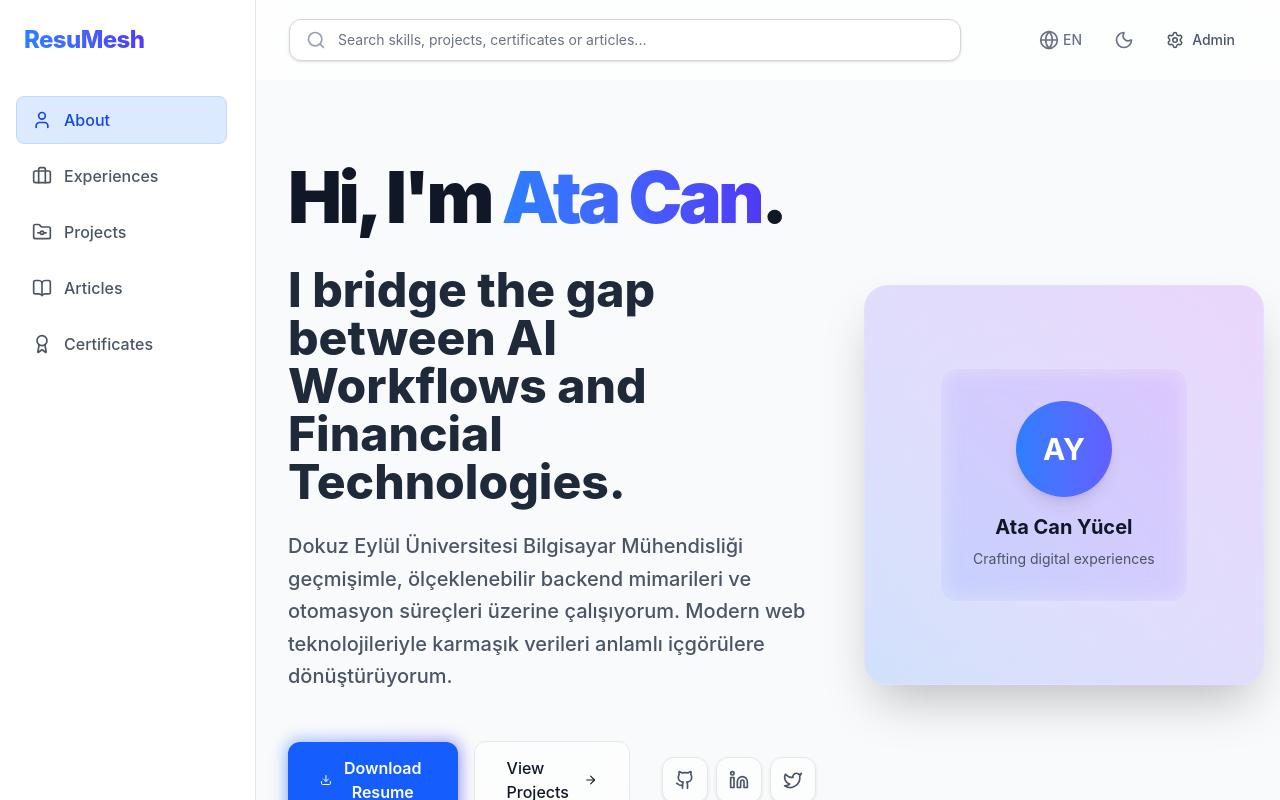
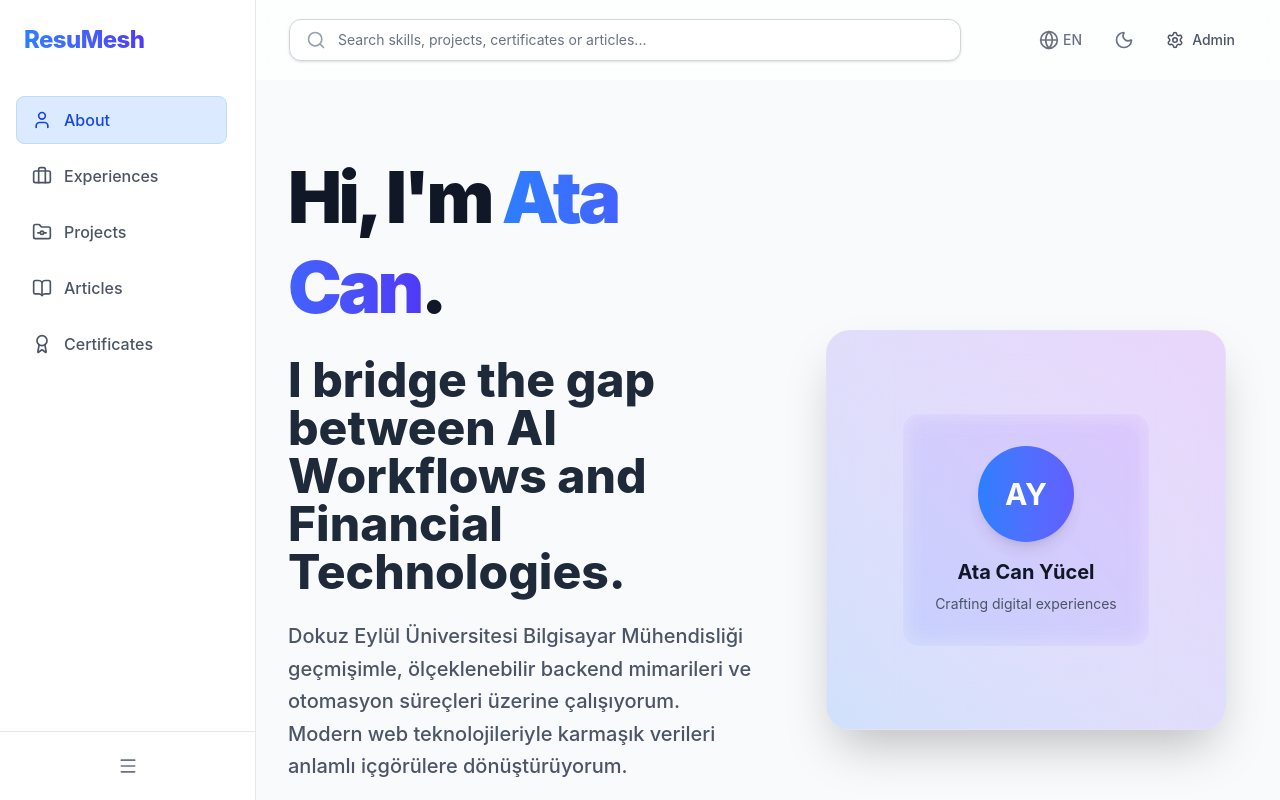
Before and after one commit to AtaCanYmc/ResuMesh, a React (Vite) app in the folder frontend/: page / in a window 1280 px wide. Built offline with nearby package versions, Linux system fonts and the light colour scheme.

Commit message:
feat: add HERO_DATA, SOCIAL_LINKS, METRICS_DATA, FEATURED_PROJECTS, and EXPERIENCES_DATA; enhance MainLayout with collapsible sidebar

```diff
--- a/frontend/src/components/MainLayout.tsx
+++ b/frontend/src/components/MainLayout.tsx
@@ -11,6 +11,7 @@ import { useTranslation } from 'react-i18next';
 
 const MainLayout: React.FC = () => {
   const [isMobileMenuOpen, setIsMobileMenuOpen] = useState(false);
+  const [isDesktopMenuCollapsed, setIsDesktopMenuCollapsed] = useState(false);
   const location = useLocation();
   const { theme, setTheme } = useTheme();
   const mainRef = useRef<HTMLElement>(null);
@@ -44,12 +45,19 @@ const MainLayout: React.FC = () => {
   const closeMobileMenu = () => setIsMobileMenuOpen(false);
 
   // Extracted Sidebar content allowing unique layoutId suffix to prevent framer-motion collisions
-  const SidebarContent = ({ isMobile = false }: { isMobile?: boolean }) => (
+  const SidebarContent = ({ isMobile = false, isCollapsed = false }: { isMobile?: boolean, isCollapsed?: boolean }) => (
     <>
-      <div className="p-6 flex items-center justify-between">
-        <h1 className="text-2xl font-extrabold tracking-tight bg-gradient-to-r from-blue-500 to-indigo-600 dark:from-blue-400 dark:to-indigo-500 bg-clip-text text-transparent">
-          ResuMesh
-        </h1>
+      <div className={`p-6 flex items-center ${isCollapsed ? 'justify-center' : 'justify-between'}`}>
+        {!isCollapsed && (
+          <h1 className="text-2xl font-extrabold tracking-tight bg-gradient-to-r from-blue-500 to-indigo-600 dark:from-blue-400 dark:to-indigo-500 bg-clip-text text-transparent truncate">
+            ResuMesh
+          </h1>
+        )}
+        {isCollapsed && (
+          <h1 className="text-2xl font-extrabold tracking-tight bg-gradient-to-r from-blue-500 to-indigo-600 dark:from-blue-400 dark:to-indigo-500 bg-clip-text text-transparent">
+            R
+          </h1>
+        )}
         {isMobile && (
           <button
             onClick={closeMobileMenu}
@@ -60,7 +68,7 @@ const MainLayout: React.FC = () => {
           </button>
         )}
       </div>
-      <nav className="flex-1 px-4 space-y-2 mt-4 relative">
+      <nav className={`flex-1 space-y-2 mt-4 relative ${isCollapsed ? 'px-2' : 'px-4'}`}>
         {navItems.map((item) => {
           const isActive = location.pathname === item.path || (item.path !== '/' && location.pathname.startsWith(item.path));
 
@@ -69,11 +77,12 @@ const MainLayout: React.FC = () => {
               key={item.path}
               to={item.path}
               onClick={closeMobileMenu}
-              className={`flex items-center space-x-3 px-4 py-3 rounded-lg transition-colors duration-200 focus:outline-none focus-visible:ring-2 focus-visible:ring-blue-500 relative z-10 ${
+              className={`flex items-center ${isCollapsed ? 'justify-center p-3' : 'space-x-3 px-4 py-3'} rounded-lg transition-colors duration-200 focus:outline-none focus-visible:ring-2 focus-visible:ring-blue-500 relative z-10 ${
                 isActive
                   ? 'text-blue-700 dark:text-blue-400'
                   : 'text-gray-600 hover:text-gray-900 dark:text-gray-400 dark:hover:text-white'
               }`}
+              title={isCollapsed ? item.label : undefined}
             >
               {isActive && (
                 <motion.div
@@ -83,20 +92,38 @@ const MainLayout: React.FC = () => {
                 />
               )}
               {item.icon}
-              <span className="font-medium">{item.label}</span>
+              {!isCollapsed && <span className="font-medium truncate">{item.label}</span>}
             </NavLink>
           );
         })}
       </nav>
+
+      {/* Desktop Collapse Toggle */}
+      {!isMobile && (
+        <div className="p-4 border-t border-gray-200 dark:border-gray-800 flex justify-center">
+          <button
+            onClick={() => setIsDesktopMenuCollapsed(!isCollapsed)}
+            className="p-2 rounded-lg text-gray-500 hover:text-gray-900 hover:bg-gray-100 dark:text-gray-400 dark:hover:text-white dark:hover:bg-gray-800 transition-colors focus:outline-none focus-visible:ring-2 focus-visible:ring-blue-500"
+            aria-label={isCollapsed ? "Menüyü Genişlet" : "Menüyü Daralt"}
+            title={isCollapsed ? "Menüyü Genişlet" : "Menüyü Daralt"}
+          >
+            <Menu size={20} aria-hidden="true" />
+          </button>
+        </div>
+      )}
     </>
   );
 
   return (
     <div className="flex h-screen bg-gray-50 text-gray-900 dark:bg-gray-950 dark:text-white overflow-hidden transition-colors duration-300">
       {/* Desktop Sidebar */}
-      <aside className="hidden md:flex w-64 bg-white dark:bg-gray-900 border-r border-gray-200 dark:border-gray-800 flex-col z-20">
-        <SidebarContent isMobile={false} />
-      </aside>
+      <motion.aside
+        animate={{ width: isDesktopMenuCollapsed ? 80 : 256 }}
+        transition={{ type: "spring", stiffness: 300, damping: 30 }}
+        className="hidden md:flex bg-white dark:bg-gray-900 border-r border-gray-200 dark:border-gray-800 flex-col z-20 overflow-hidden"
+      >
+        <SidebarContent isMobile={false} isCollapsed={isDesktopMenuCollapsed} />
+      </motion.aside>
 
       {/* Mobile Sidebar (Drawer) */}
       <AnimatePresence>
--- a/frontend/src/data/home.ts
+++ b/frontend/src/data/home.tsx
@@ -1,5 +1,23 @@
-import { Code, BookOpen, Star, Github, Linkedin, Twitter } from 'lucide-react';
+import { Code, BookOpen, Star } from 'lucide-react';
 import React from 'react';
+
+const GithubIcon = (props: any) => (
+  <svg viewBox="0 0 24 24" fill="currentColor" {...props}>
+    <path d="M12 2C6.477 2 2 6.477 2 12c0 4.42 2.865 8.166 6.839 9.489.5.092.682-.217.682-.482 0-.237-.008-.866-.013-1.7-2.782.603-3.369-1.34-3.369-1.34-.454-1.156-1.11-1.462-1.11-1.462-.908-.62.069-.608.069-.608 1.003.07 1.531 1.03 1.531 1.03.892 1.529 2.341 1.087 2.91.831.092-.646.35-1.086.636-1.336-2.22-.253-4.555-1.11-4.555-4.943 0-1.091.39-1.984 1.029-2.683-.103-.253-.446-1.27.098-2.647 0 0 .84-.269 2.75 1.025A9.578 9.578 0 0112 6.836c.85.004 1.705.114 2.504.336 1.909-1.294 2.747-1.025 2.747-1.025.546 1.377.203 2.394.1 2.647.64.699 1.028 1.592 1.028 2.683 0 3.842-2.339 4.687-4.566 4.935.359.309.678.919.678 1.852 0 1.336-.012 2.415-.012 2.743 0 .267.18.578.688.48C19.138 20.161 22 16.418 22 12c0-5.523-4.477-10-10-10z" />
+  </svg>
+);
+
+const LinkedinIcon = (props: any) => (
+  <svg viewBox="0 0 24 24" fill="currentColor" {...props}>
+    <path d="M20.447 20.452h-3.554v-5.569c0-1.328-.027-3.037-1.852-3.037-1.853 0-2.136 1.445-2.136 2.939v5.667H9.351V9h3.414v1.561h.046c.477-.9 1.637-1.85 3.37-1.85 3.601 0 4.267 2.37 4.267 5.455v6.286zM5.337 7.433c-1.144 0-2.063-.926-2.063-2.065 0-1.138.92-2.063 2.063-2.063 1.14 0 2.064.925 2.064 2.063 0 1.139-.925 2.065-2.064 2.065zm1.782 13.019H3.555V9h3.564v11.452zM22.225 0H1.771C.792 0 0 .774 0 1.729v20.542C0 23.227.792 24 1.771 24h20.451C23.2 24 24 23.227 24 22.271V1.729C24 .774 23.2 0 22.222 0h.003z" />
+  </svg>
+);
+
+const TwitterIcon = (props: any) => (
+  <svg viewBox="0 0 24 24" fill="currentColor" {...props}>
+    <path d="M23.953 4.57a10 10 0 01-2.825.775 4.958 4.958 0 002.163-2.723c-.951.555-2.005.959-3.127 1.184a4.92 4.92 0 00-8.384 4.482C7.69 8.095 4.067 6.13 1.64 3.162a4.822 4.822 0 00-.666 2.475c0 1.71.87 3.213 2.188 4.096a4.904 4.904 0 01-2.228-.616v.06a4.923 4.923 0 003.946 4.827 4.996 4.996 0 01-2.212.085 4.936 4.936 0 004.604 3.417 9.867 9.867 0 01-6.102 2.105c-.39 0-.779-.023-1.17-.067a13.995 13.995 0 007.557 2.209c9.053 0 13.998-7.496 13.998-13.985 0-.21 0-.42-.015-.63A9.935 9.935 0 0024 4.59z" />
+  </svg>
+);
 
 export const HERO_DATA = {
   name: "Ata Can",
@@ -9,9 +27,9 @@ export const HERO_DATA = {
 };
 
 export const SOCIAL_LINKS = [
-  { id: 'github', icon: Github, url: 'https://github.com/atacan', label: 'GitHub' },
-  { id: 'linkedin', icon: Linkedin, url: 'https://linkedin.com/in/atacanyucel', label: 'LinkedIn' },
-  { id: 'twitter', icon: Twitter, url: 'https://twitter.com/atacanyucel', label: 'Twitter' },
+  { id: 'github', icon: GithubIcon, url: 'https://github.com/atacan', label: 'GitHub' },
+  { id: 'linkedin', icon: LinkedinIcon, url: 'https://linkedin.com/in/atacanyucel', label: 'LinkedIn' },
+  { id: 'twitter', icon: TwitterIcon, url: 'https://twitter.com/atacanyucel', label: 'Twitter' },
 ];
 
 export const METRICS_DATA = [
--- a/frontend/src/index.css
+++ b/frontend/src/index.css
@@ -1,4 +1,6 @@
 @import "tailwindcss";
+
+@custom-variant dark (&:where(.dark, .dark *));
 
 @layer utilities {
   .animate-marquee {
```
